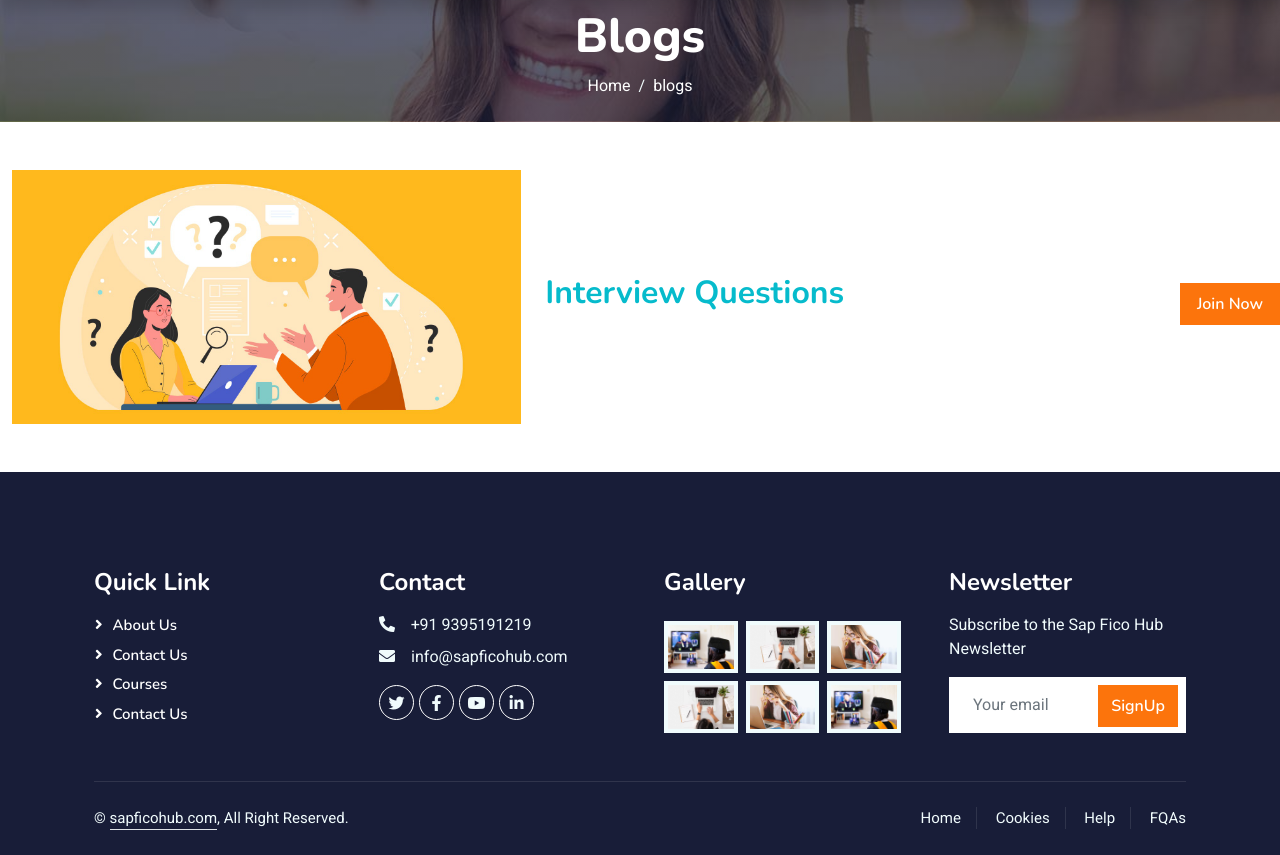
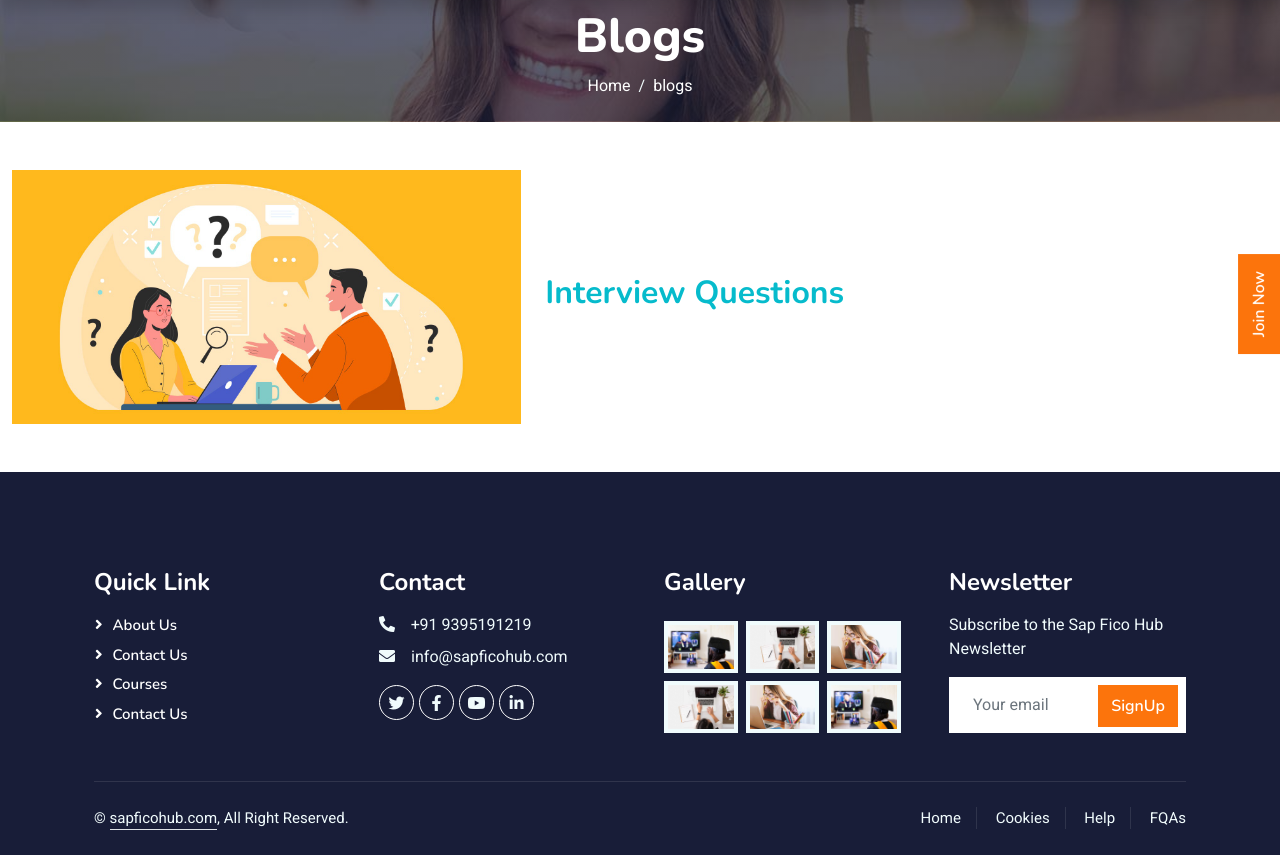
Before and after one commit to Rahul-Katari/sapficohub, a PHP site: page /blog.html in a window 1280 px wide. Shown: the part 75-930 px from the top of the page. Run offline with PHP 8.4, Linux system fonts and the light colour scheme; some libraries are stand-ins or nearby versions.

Commit message:
Update style.css

```diff
--- a/css/style.css
+++ b/css/style.css
@@ -485,9 +485,10 @@
 }
 
   .join-now-sticky-div {
+    transform: rotate(-90deg);
     position: fixed;
     bottom: 50vh;
-    right: 0px;
+    right: -29px;
     z-index: 9;
   }
 
```
